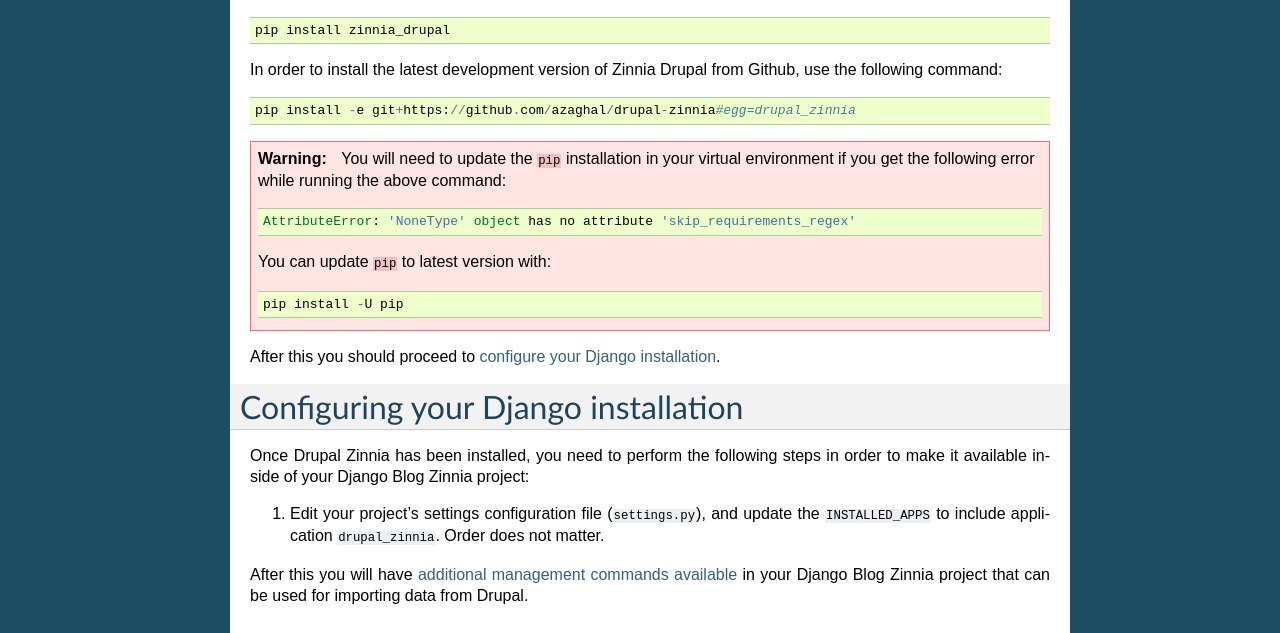
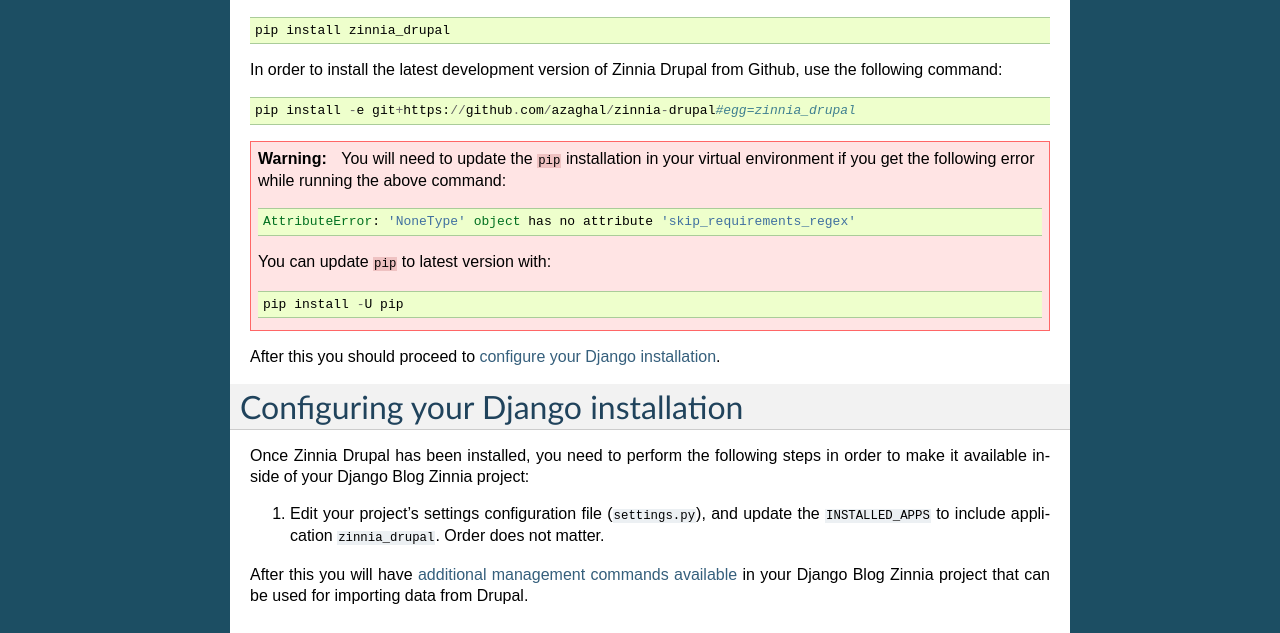
Before and after one commit to azaghal/zinnia-drupal, a Sphinx documentation site: the page built from docs/installation.rst, in a window 1280 px wide. Shown: the part 415-1048 px from the top of the page. Built offline with Sphinx 7.4.7, drawn with Linux system fonts in a browser that asks for light colours.

Commit message:
Fixed invalid naming in docs.

```diff
--- a/docs/index.rst
+++ b/docs/index.rst
@@ -9,7 +9,7 @@
 -------
 
 In case of problems with the application, please do not hesitate to contact the
-author at **drupal.zinnia (at) majic.rs**. The application itself is hosted on
+author at **zinnia.drupal (at) majic.rs**. The application itself is hosted on
 Github:
 
 * https://github.com/azaghal/zinnia-drupal
--- a/docs/installation.rst
+++ b/docs/installation.rst
@@ -28,7 +28,7 @@
 In order to install the latest development version of Zinnia Drupal from Github,
 use the following command::
 
-  pip install -e git+https://github.com/azaghal/drupal-zinnia#egg=drupal_zinnia
+  pip install -e git+https://github.com/azaghal/zinnia-drupal#egg=zinnia_drupal
 
 .. warning::
 
@@ -47,11 +47,11 @@
 Configuring your Django installation
 ====================================
 
-Once Drupal Zinnia has been installed, you need to perform the following steps
+Once Zinnia Drupal has been installed, you need to perform the following steps
 in order to make it available inside of your Django Blog Zinnia project:
 
 #. Edit your project's settings configuration file (``settings.py``), and update
-   the ``INSTALLED_APPS`` to include application ``drupal_zinnia``. Order does
+   the ``INSTALLED_APPS`` to include application ``zinnia_drupal``. Order does
    not matter.
 
 After this you will have :ref:`additional management commands available <usage>`
--- a/docs/usage.rst
+++ b/docs/usage.rst
@@ -3,7 +3,7 @@
 Usage
 =====
 
-Drupal Zinnia provides custom management commands for importing blogs from
+Zinnia Drupal provides custom management commands for importing blogs from
 Drupal database. The commands are:
 
 * ``drupal62zinnia``, for importing users, categories, content, and comments
```
